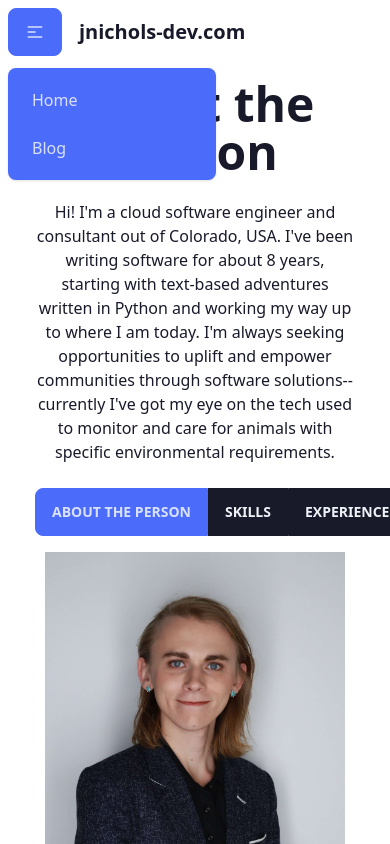
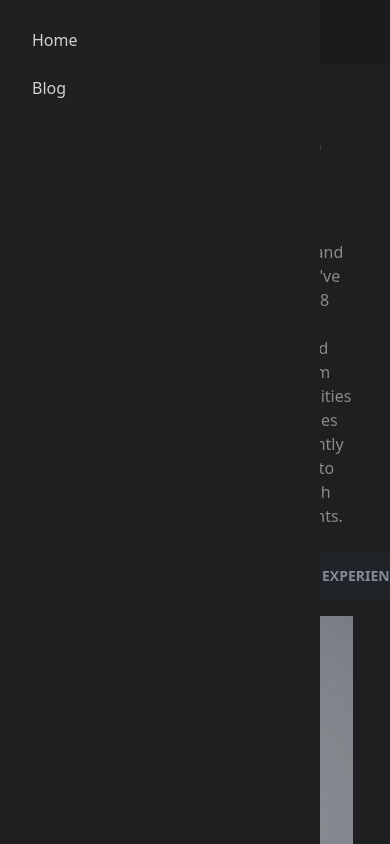
Before and after one commit to jnichols-git/jnichols-dev-website, a Next.js app: page / in a window 390 px wide. Both pictures are taken after a click on the label 35 px from the left and 32 px from the top of the page. Shown: the top 844 px of the page. Built offline with nearby package versions, Linux system fonts and the light colour scheme.

Commit message:
updated structure for mobile friendliness

```diff
--- a/app/blog/blog.tsx
+++ b/app/blog/blog.tsx
@@ -9,6 +9,7 @@ import Link from 'next/link';
 import { CardGridContent } from '../components';
 
 import {useState} from 'react'
+import ResponsiveGrid from '../components/layout/grid';
 
 type BlogListing = {
     post_id: string,
@@ -47,11 +48,12 @@ function timestamps_display(arg0 : number, arg1 : number) {
   }
 }
 
+
 function listings_cards(arg0 : any) {
     const listing = arg0 as BlogListing
     const href = `/blog/post/${listing.post_id}/${listing.live_version_id}`
     return (
-        <div key={listing.post_id} className="card w-80 bg-base-200 border-4 border-primary shadow-xl">
+        <div key={listing.post_id} className="card w-100% bg-base-200 border-4 border-primary shadow-xl">
             <div className="card-body">
               <>
                 <h2 className="card-title">
@@ -75,18 +77,14 @@ export default function Blog(
     {listings}:
     {listings: any[]}
 ) {
+  let cards = listings.map(listings_cards);
   return (
     <>
-        <div className="mx-5 container flex flex-col justify-center">
-          <div className="flex flex-col justify-center">
-            <h1 className="text-5xl font-bold text-center">Blog</h1>
-            <p className="py-6 text-center">I write blog posts about projects, my pets, tech news, and anything else that comes to mind. If you want to know more about me as a consultant, engineer, etc., this is the place! Working on the blog backend is an ongoing project for me--you'll see this page change quite a bit over time as I add and change features.</p>
-          </div>
-            {CardGridContent({
-                contents: listings,
-                conv: listings_cards,
-            })}
-        </div>
+        <h1 className="text-5xl font-bold text-center">Blog</h1>
+        <p className="text-center">I write blog posts about projects, my pets, tech news, and anything else that comes to mind. If you want to know more about me as a consultant, engineer, etc., this is the place! Working on the blog backend is an ongoing project for me--you'll see this page change quite a bit over time as I add and change features.</p>
+        <ResponsiveGrid>
+          {cards}
+        </ResponsiveGrid>
     </>
   )
 }
--- a/app/blog/page.tsx
+++ b/app/blog/page.tsx
@@ -16,8 +16,6 @@ async function getListings() {
 export default async function Page() {
     const listings = await getListings()
     return (
-        <div className="w-full lg:w-10/12 flex justify-center">
-            <Blog listings={listings}/>
-        </div>
+        <Blog listings={listings}/>
     )
 }
--- /dev/null
+++ b/app/components/layout/grid.tsx
@@ -0,0 +1,13 @@
+
+// ResponsiveGrid displays a set of items, by default, as a single full-width column,
+// swapping to a multi-column grid when on a *medium* screen.
+export default function ResponsiveGrid(
+    {children}: {children: React.ReactNode}
+) {
+    let gridClass = `grid grid-cols-1 gap-4 lg:grid-flow-col auto-cols-fr`
+    return (
+        <div className={`${gridClass}`}>
+            {children}
+        </div>
+    )
+}
--- /dev/null
+++ b/app/components/state/state.ts
@@ -0,0 +1,20 @@
+import React from 'react'
+
+export function useIncrement(): [number, () => void, () => void] {
+    let [counter, setCounter] = React.useState(0);
+    let increment = () => {
+        setCounter(counter + 1);
+    }
+    let reset = () => {
+        setCounter(0);
+    }
+    return [counter, increment, reset]
+}
+
+export function useIncrementBounded(len: number): [number, () => void, () => void] {
+    let [counter, increment, reset] = useIncrement();
+    let boundedIncrement = () => {
+        counter+1 >= len ? reset() : increment();
+    }
+    return [counter, boundedIncrement, reset]
+}
--- /dev/null
+++ b/app/components/top-level/main.tsx
@@ -0,0 +1,15 @@
+
+
+// Primary content container
+// Should handle all margins relative to nav, footer, and left/right page edges, scaling on screen size.
+export default function Main(
+    {children}: {children: React.ReactNode}
+) {
+    return (
+        <div className="w-screen min-h-screen flex justify-center" id="main-container">
+        <div className="md:w-10/12 px-5 my-10 flex flex-col justify-center gap-y-10" id="main-spacer">
+            {children}
+        </div>
+        </div>
+    )
+}
--- /dev/null
+++ b/app/components/top-level/nav.tsx
@@ -0,0 +1,61 @@
+function NavMenu() {
+    return (
+      <>
+        <li><a href="/">Home</a></li>
+        <li><a href="/blog">Blog</a></li>
+      </>
+    )
+}
+
+export function Navbar() {
+    return (
+        <div className="navbar bg-base-300">
+            <div className="navbar-start">
+                <label htmlFor="nav-drawer" className="btn btn-square btn-ghost hover:btn-neutral">
+                    <svg xmlns="http://www.w3.org/2000/svg" fill="none" viewBox="0 0 24 24" className="inline-block w-6 h-6 stroke-current"><path strokeLinecap="round" strokeLinejoin="round" strokeWidth="2" d="M4 6h16M4 12h16M4 18h16"></path></svg>
+                </label>
+            </div>
+            <div className="navbar-center">
+                <label htmlFor="nav-drawer" className="flex-1 px-2 mx-2 text-3xl font-bold">jnichols.dev</label>
+            </div>
+            <div className="navbar-end">
+                <div className="flex-none hidden lg:block">
+                    <ul className="menu menu-horizontal">
+                    </ul>
+                </div>
+            </div>
+      </div>
+    )
+}
+
+export function Footer() {
+    return (
+        <footer className="footer items-center p-4 bg-neutral text-neutral-content">
+            <div className="grid-flow-col gap-4 md:place-self-center md:justify-self-end">
+                <div className="tooltip tooltip-primary" data-tip="View Resume">
+                    <a href="/Resume.pdf"><img src="/resume.svg" alt="View Resume" width="24" height="24"/></a>
+                </div>
+                <p>Mastodon coming soon!</p>
+            </div>
+        </footer>
+    )
+}
+
+export function DrawerWrapper(
+    {children}: {children: React.ReactNode}
+) {
+    return (
+        <div className="drawer">
+        <input id="nav-drawer" type="checkbox" className="drawer-toggle" />
+        <div className="drawer-content">
+            {children}
+        </div>
+        <div className="drawer-side">
+            <label htmlFor="nav-drawer" className="drawer-overlay"></label>
+            <ul className="menu p-4 w-80 bg-base-100 text-base-content">
+                <NavMenu/>
+            </ul>
+        </div>
+        </div>
+    )
+}
--- /dev/null
+++ b/app/components/wrappers/Header.tsx
@@ -0,0 +1,17 @@
+
+
+// Header h1-h3 by 'level'
+export default function Header(
+    {level, children} : {level: string, children: React.ReactNode}
+) {
+    var h;
+    switch(level) {
+        case 'h1': h = <h1>{children}</h1>
+        case 'h2': h = <h2>{children}</h2>
+        case 'h3': h = <h3>{children}</h3>
+        default: h = <h1>{children}</h1>
+    }
+    return (
+        <p></p>
+    )
+}
--- a/app/layout.tsx
+++ b/app/layout.tsx
@@ -2,16 +2,32 @@ import './global.css'
 import styles from './home.module.css'
 import { themeChange } from 'theme-change'
 
-function NavMenu() {
+import { DrawerWrapper, Footer, Navbar } from './components/top-level/nav'
+import Main from './components/top-level/main'
+
+
+export default function RootLayout(
+  {children}: {children: React.ReactNode}
+) {
   return (
-    <>
-      <li><a href="/">Home</a></li>
-      <li><a href="/blog">Blog</a></li>
-    </>
+    <html lang="en">
+      <body data-theme="j">
+        {/*begin content*/}
+        {/*drawer container*/}
+        <DrawerWrapper>
+          <Navbar/>
+          <Main>
+            {children}
+          </Main>
+          <Footer/>
+        </DrawerWrapper>
+        {/*end content*/}
+      </body>
+    </html>
   )
 }
 
-export default function RootLayout(
+function OldRootLayout(
   {children,}: {children: React.ReactNode;}
 ) {
   return (
@@ -23,7 +39,7 @@ export default function RootLayout(
               <svg xmlns="http://www.w3.org/2000/svg" className="h-5 w-5" fill="none" viewBox="0 0 24 24" stroke="currentColor"><path strokeLinecap="round" strokeLinejoin="round" strokeWidth="2" d="M4 6h16M4 12h8m-8 6h16" /></svg>
             </label>
             <ul tabIndex={0} className="menu bg-primary text-primary-content dropdown-content mt-3 p-2 shadow bg-base-200 rounded-box w-52">
-              {NavMenu()}
+              {/*NavMenu()*/}
             </ul>
           </div>
           <div className="flex-1">
@@ -31,7 +47,7 @@ export default function RootLayout(
           </div>
           <div className="flex-none">
             <ul className="menu menu-horizontal px-1 hidden lg:flex">
-              {NavMenu()}
+              {/*NavMenu()*/}
             </ul>
           </div>
         </div>
@@ -40,14 +56,7 @@ export default function RootLayout(
             {children}
           </main>
         </div>
-        <footer className="footer items-center p-4 bg-neutral text-neutral-content">
-        <div className="grid-flow-col gap-4 md:place-self-center md:justify-self-end">
-          <div className="tooltip tooltip-primary" data-tip="View Resume">
-            <a href="/Resume.pdf"><img src="/resume.svg" alt="View Resume" width="24" height="24"/></a>
-          </div>
-          <p>Mastodon coming soon!</p>
-        </div>
-      </footer>
+
       </body>
 		</html>
 	);
--- a/tailwind.config.js
+++ b/tailwind.config.js
@@ -14,7 +14,7 @@ module.exports = {
     themes: [
       {
         j: {
-          ...require("daisyui/src/colors/themes")["[data-theme=corporate]"],
+          ...require("daisyui/src/colors/themes")["[data-theme=business]"],
           "--rounded-box": "0.5rem",
           "--rounded-badge": "0.5rem",
           "--rounded-btn": "0.5rem"
```
Also changed, not shown: app/components/top-level/header.tsx (added).
